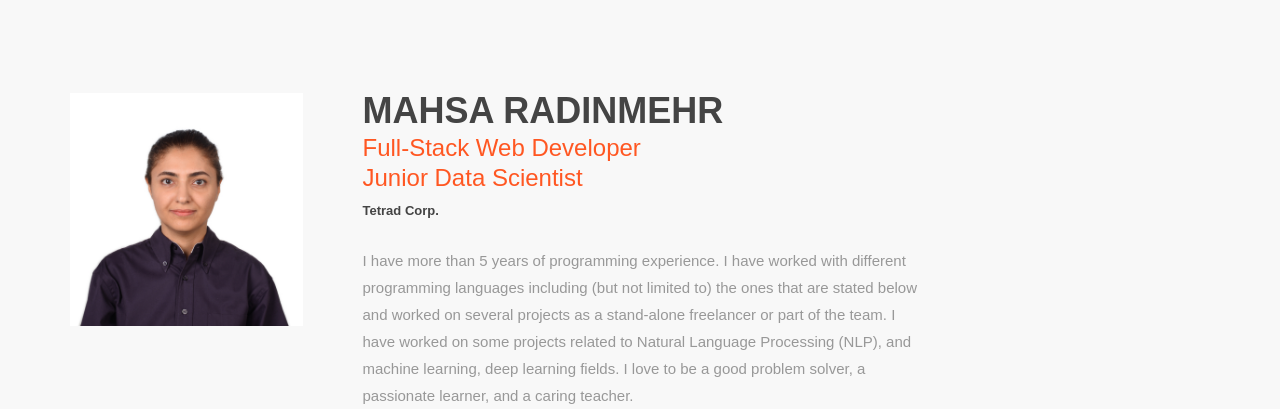
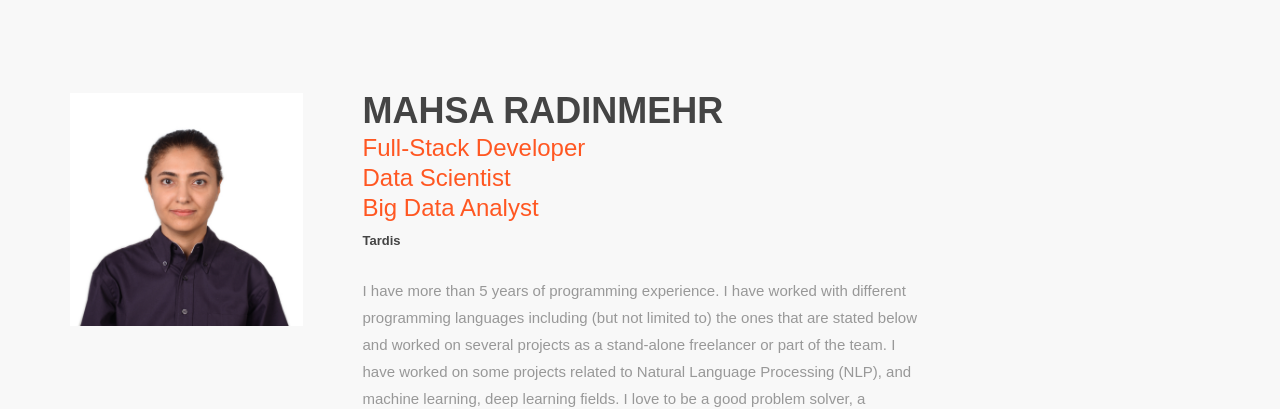
Before and after one commit to rodinmehr/rodinmehr.github.io, a plain HTML site: page index.html in a window 1280 px wide. Shown: the part 72-481 px from the top of the page. Drawn offline with Linux system fonts and the light colour scheme; files whose address does not match are found by name; a web font is replaced by a local one.

Commit message:
fix LinkedIn link and some other details

```diff
--- a/index.html
+++ b/index.html
@@ -68,9 +68,10 @@
                     <div class="col-md-6">
                         <div class="name-wrapper">
                             <h1 class="name">Mahsa Radinmehr</h1>
-                            <span>Full-Stack Web Developer</span><br />
-                            <span>Junior Data Scientist</span>
-                            <h3><a href="https://tetradco.com/en">Tetrad Corp.</a></h3>
+                            <span>Full-Stack Developer</span><br />
+                            <span>Data Scientist</span><br />
+                            <span>Big Data Analyst</span>
+                            <h3>Tardis</h3>
                         </div>
                         <p>
                             I have more than 5 years of programming experience. I have worked with different programming languages
@@ -80,7 +81,7 @@
                             I love to be a good problem solver, a passionate learner, and a caring teacher.
                         </p>
                         <ul class="social-icon">
-                            <li><a target="_blank" href="https://linkedin.com/in/mahsardm"><i class="fa fa-linkedin fa-3x" aria-hidden="true"></i></a></li>
+                            <li><a target="_blank" href="https://linkedin.com/in/mahsa-radinmehr"><i class="fa fa-linkedin fa-3x" aria-hidden="true"></i></a></li>
                             <li><a target="_blank" href="https://www.researchgate.net/profile/Mahsa_Radinmehr"><i class="ai ai-researchgate-square fa-3x"></i></a></li>
                             <li><a target="_blank" href="https://github.com/rodinmehr"><i class="fa fa-github fa-3x" aria-hidden="true"></i></a></li>
                             <li><a target="_blank" href="https://twitter.com/mahsa_rdm"><i class="fa fa-twitter fa-3x" aria-hidden="true"></i></a></li>
```
